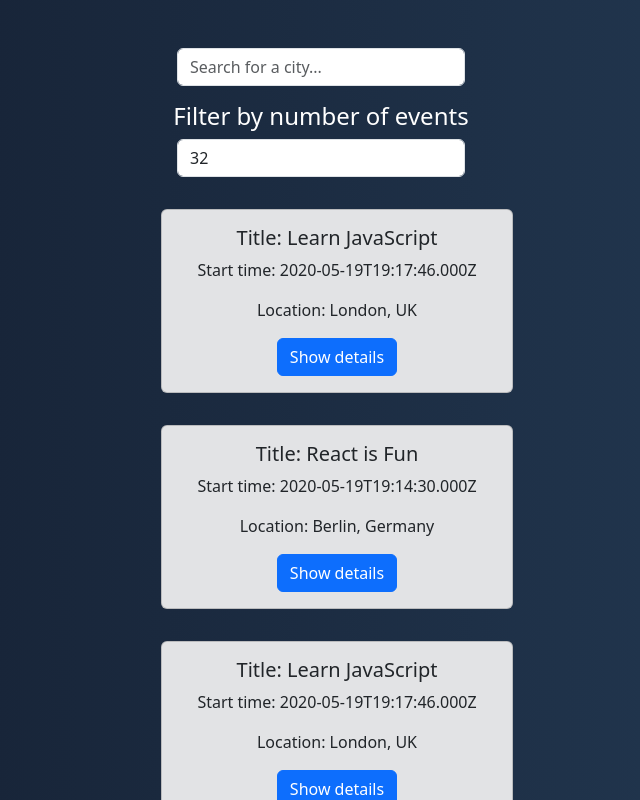
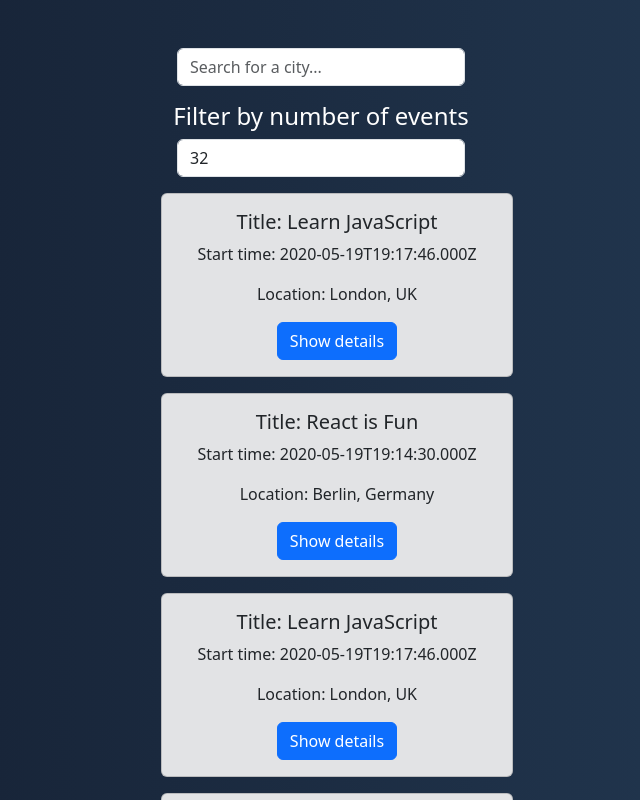
Before and after one commit to tompra/meet_connect, a React (Create React App) app: page / in a window 1280 px wide. Shown: the top 800 px of the page, without its empty margins (319-959 px from the left). Built offline with nearby package versions, Linux system fonts and the light colour scheme.

Commit message:
Styling events

```diff
--- a/src/App.css
+++ b/src/App.css
@@ -1,8 +1,13 @@
 @import url(https://fonts.googleapis.com/css?family=Roboto:500);
 .App {
     background-image: linear-gradient(to right, #141e30, #243b55);
-
     min-height: 100vh;
+}
+.suggestions {
+    position: absolute;
+    z-index: 3;
+    top: 9%;
+    box-shadow: rgba(0, 0, 0, 0.24) 0px 3px 8px;
 }
 .suggestions,
 input[type='text'] {
--- a/src/Event.js
+++ b/src/Event.js
@@ -9,7 +9,7 @@ const Event = ({ event }) => {
 
     return (
         <li
-            className='card my-3 bg-secondary-subtle'
+            className='card bg-secondary-subtle mb-3'
             style={{ width: '22rem' }}
         >
             <div className='card-body d-flex flex-column justify-content-center align-items-center'>
--- a/src/EventList.js
+++ b/src/EventList.js
@@ -4,7 +4,7 @@ const EventList = ({ events }) => {
     return (
         <ul
             id='event-list'
-            className='d-flex justify-content-center align-items-center flex-column'
+            className='d-flex justify-content-center align-items-center flex-column m-0'
         >
             {events
                 ? events.map((event) => <Event event={event} key={event.id} />)
--- a/src/api.js
+++ b/src/api.js
@@ -23,7 +23,7 @@ export const getEvents = async () => {
             const response = await fetch(url);
             const result = await response.json();
             if (result) {
-                return result.evetns;
+                return result.events;
             } else return null;
         }
     } catch (error) {
@@ -37,7 +37,7 @@ export const getAccessToken = async () => {
         const tokenCheck = accessToken && (await checkToken(accessToken));
 
         if (!accessToken || tokenCheck.error) {
-            await localStorage.removeItem('access_token');
+            localStorage.removeItem('access_token');
             const searchParams = new URLSearchParams(window.location.search);
             const code = await searchParams.get('code');
 
```
